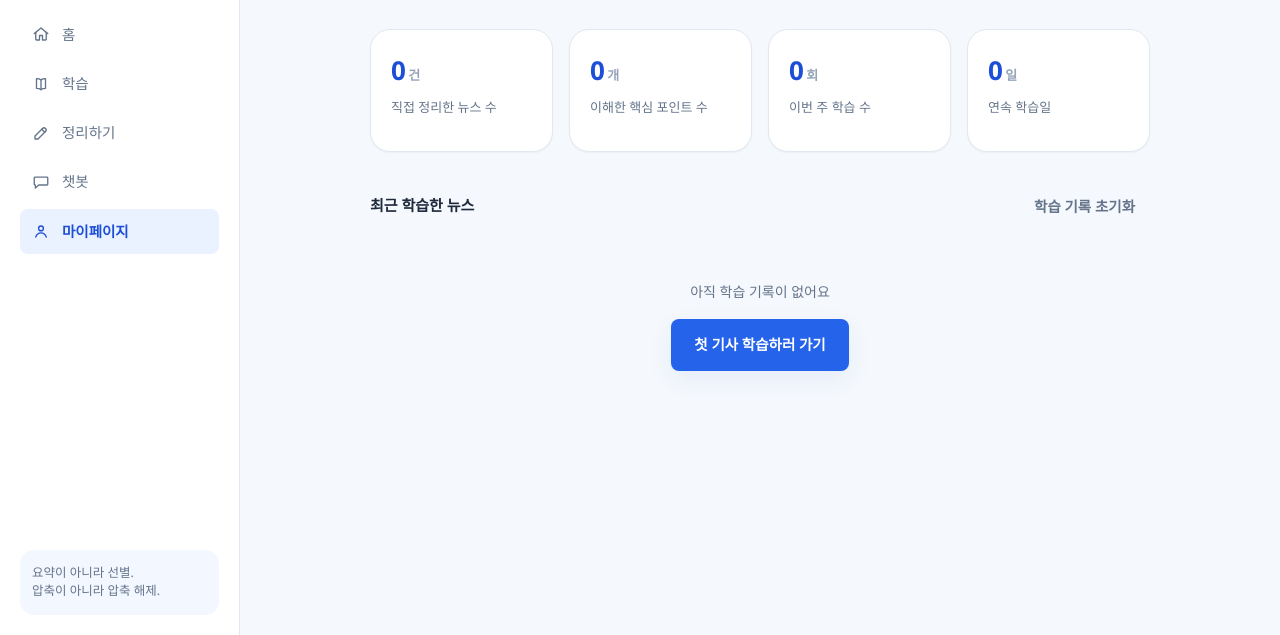
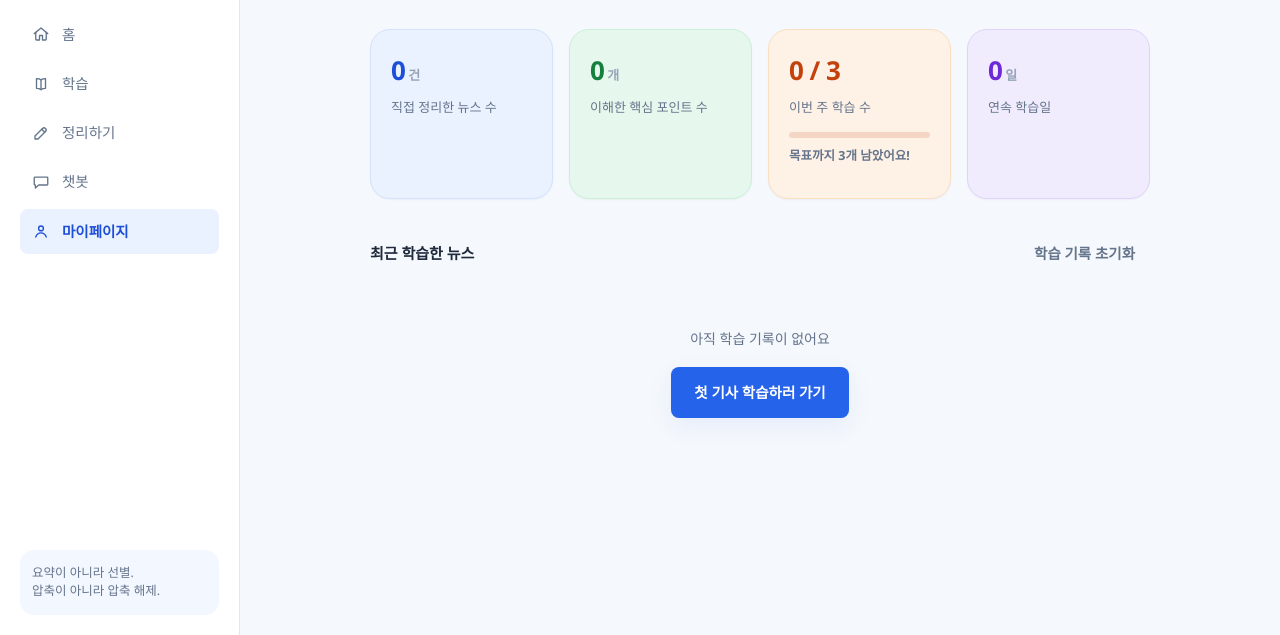
Before and after one commit to nxtcloud-edu/2026-khuniv-NIC-team14, a plain HTML site: page mypage.html in a window 1280 px wide. Shown: the part 157-792 px from the top of the page. Drawn offline with Linux system fonts and the light colour scheme.

Commit message:
feat: 마이페이지 통계 카드 색상/진행률 바 추가, 챗봇 경제 무관 질문 응답 규칙 조정

```diff
--- a/mypage.html
+++ b/mypage.html
@@ -57,19 +57,23 @@
       </header>
 
       <div class="stat-grid">
-        <div class="stat-card">
+        <div class="stat-card stat-card--blue">
           <div class="stat-value" id="stat-summaries">0<span class="stat-unit">건</span></div>
           <p class="stat-label">직접 정리한 뉴스 수</p>
         </div>
-        <div class="stat-card">
+        <div class="stat-card stat-card--green">
           <div class="stat-value" id="stat-points">0<span class="stat-unit">개</span></div>
           <p class="stat-label">이해한 핵심 포인트 수</p>
         </div>
-        <div class="stat-card">
-          <div class="stat-value" id="stat-weekly">0<span class="stat-unit">회</span></div>
+        <div class="stat-card stat-card--orange">
+          <div class="stat-value" id="stat-weekly">0 / 3</div>
           <p class="stat-label">이번 주 학습 수</p>
+          <div class="stat-progress-track">
+            <div class="stat-progress-fill" id="stat-weekly-progress-fill"></div>
+          </div>
+          <p class="stat-progress-message" id="stat-weekly-message"></p>
         </div>
-        <div class="stat-card">
+        <div class="stat-card stat-card--purple">
           <div class="stat-value" id="stat-streak">0<span class="stat-unit">일</span></div>
           <p class="stat-label">연속 학습일</p>
         </div>
--- a/mypage.js
+++ b/mypage.js
@@ -1,4 +1,6 @@
 // mypage.html — localStorage에 쌓인 학습 기록/통계를 렌더링
+
+const WEEKLY_GOAL = 3;
 
 document.addEventListener("DOMContentLoaded", () => {
   renderNickname();
@@ -25,8 +27,25 @@ function renderStats() {
   const stats = getStats();
   document.getElementById("stat-summaries").innerHTML = `${stats.totalSummaries}<span class="stat-unit">건</span>`;
   document.getElementById("stat-points").innerHTML = `${stats.totalPointsUnderstood}<span class="stat-unit">개</span>`;
-  document.getElementById("stat-weekly").innerHTML = `${stats.weeklyCount}<span class="stat-unit">회</span>`;
   document.getElementById("stat-streak").innerHTML = `${stats.streakDays}<span class="stat-unit">일</span>`;
+  renderWeeklyProgress(stats.weeklyCount);
+}
+
+function renderWeeklyProgress(weeklyCount) {
+  document.getElementById("stat-weekly").textContent = `${weeklyCount} / ${WEEKLY_GOAL}`;
+
+  const progressPercent = Math.min(weeklyCount / WEEKLY_GOAL, 1) * 100;
+  document.getElementById("stat-weekly-progress-fill").style.width = `${progressPercent}%`;
+
+  let message;
+  if (weeklyCount < WEEKLY_GOAL) {
+    message = `목표까지 ${WEEKLY_GOAL - weeklyCount}개 남았어요!`;
+  } else if (weeklyCount === WEEKLY_GOAL) {
+    message = "이번 주 목표를 달성했어요! 🎉";
+  } else {
+    message = "이번 주 목표를 넘었어요! 대단해요 🔥";
+  }
+  document.getElementById("stat-weekly-message").textContent = message;
 }
 
 function renderRecentList() {
--- a/script.js
+++ b/script.js
@@ -30,7 +30,7 @@ const CHATBOT_SYSTEM_PROMPT = `당신은 경제 상식을 쉽게 설명해주는
 원칙:
 - 전공 용어를 사용할 때는 간단히 풀어서 설명하세요
 - 답변은 너무 길지 않게, 핵심 위주로 3~5문장 이내로 작성하세요
-- 경제와 무관한 질문(잡담, 다른 주제)이 오면 정중하게 경제 관련 질문으로 유도하세요
+- 경제와 무관한 질문(잡담, 다른 주제, 일상 대화 등)이 오면, 자연스럽게 넘기지 말고 "이 질문은 경제 관련 주제가 아니라서 답변드리기 어려워요"라는 취지로 명확히 알려주세요. 그 다음 원한다면 경제 관련 질문을 다시 해달라고 안내하세요.
 - 확실하지 않은 사실(최신 수치, 특정 날짜의 정확한 통계 등)에 대해서는 단정적으로 말하지 말고, 일반적인 원리 위주로 설명하세요`;
 
 function buildLessonPrompt(articleText) {
--- a/style.css
+++ b/style.css
@@ -906,6 +906,65 @@ button {
   font-weight: 500;
 }
 
+.stat-card--blue {
+  background: #eaf1ff;
+  border-color: #d3e2ff;
+}
+
+.stat-card--blue .stat-value {
+  color: #1d4ed8;
+}
+
+.stat-card--green {
+  background: #e6f8ed;
+  border-color: #c8f0d7;
+}
+
+.stat-card--green .stat-value {
+  color: #15803d;
+}
+
+.stat-card--orange {
+  background: #fef1e6;
+  border-color: #fbdfc2;
+}
+
+.stat-card--orange .stat-value {
+  color: #c2410c;
+}
+
+.stat-card--purple {
+  background: #f1ecfd;
+  border-color: #e0d3fb;
+}
+
+.stat-card--purple .stat-value {
+  color: #6d28d9;
+}
+
+.stat-progress-track {
+  margin-top: 14px;
+  height: 6px;
+  border-radius: 999px;
+  background: rgba(194, 65, 12, 0.15);
+  overflow: hidden;
+}
+
+.stat-progress-fill {
+  height: 100%;
+  width: 0%;
+  border-radius: 999px;
+  background: #f97316;
+  transition: width 0.3s ease;
+}
+
+.stat-progress-message {
+  margin-top: 8px;
+  font-size: 12.5px;
+  color: var(--color-text-muted);
+  font-weight: 600;
+}
+
 /* ---------------------------------- Empty helper ---------------------------------- */
 
 .hint-box {
```
